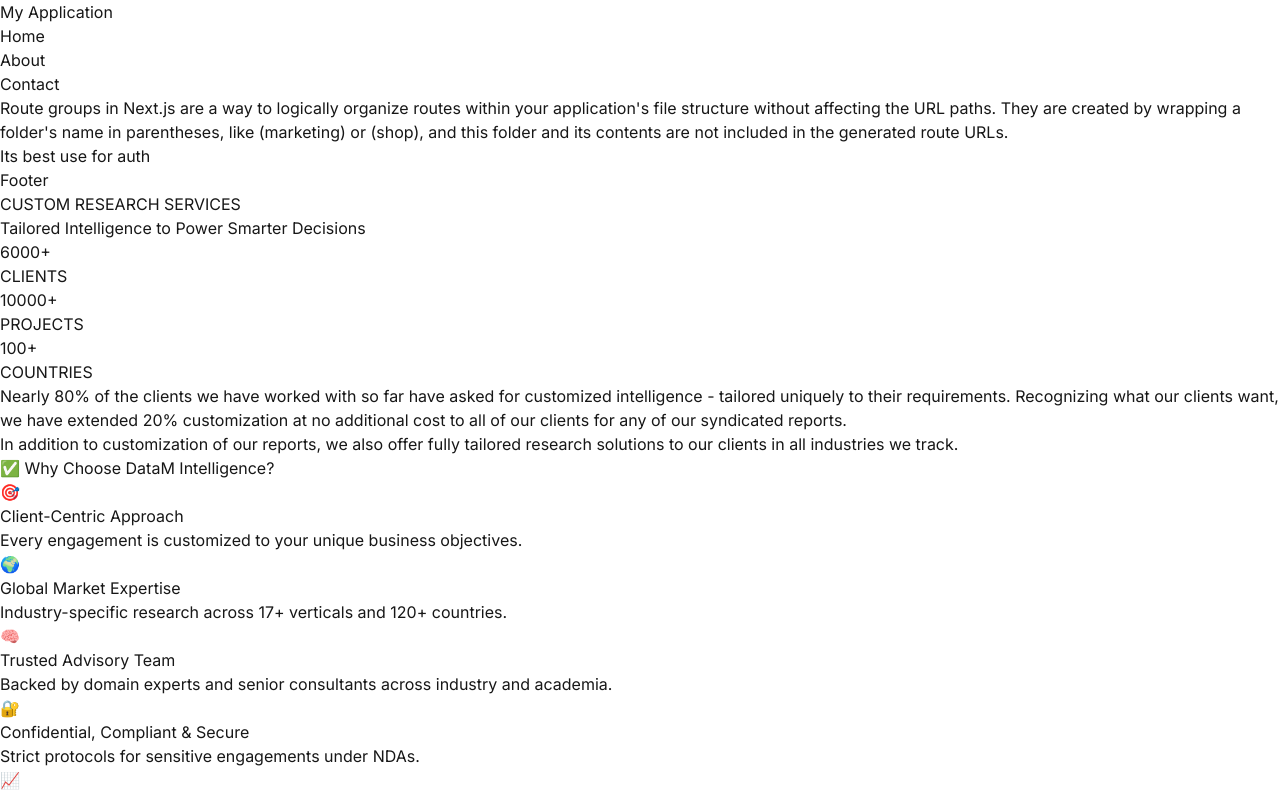
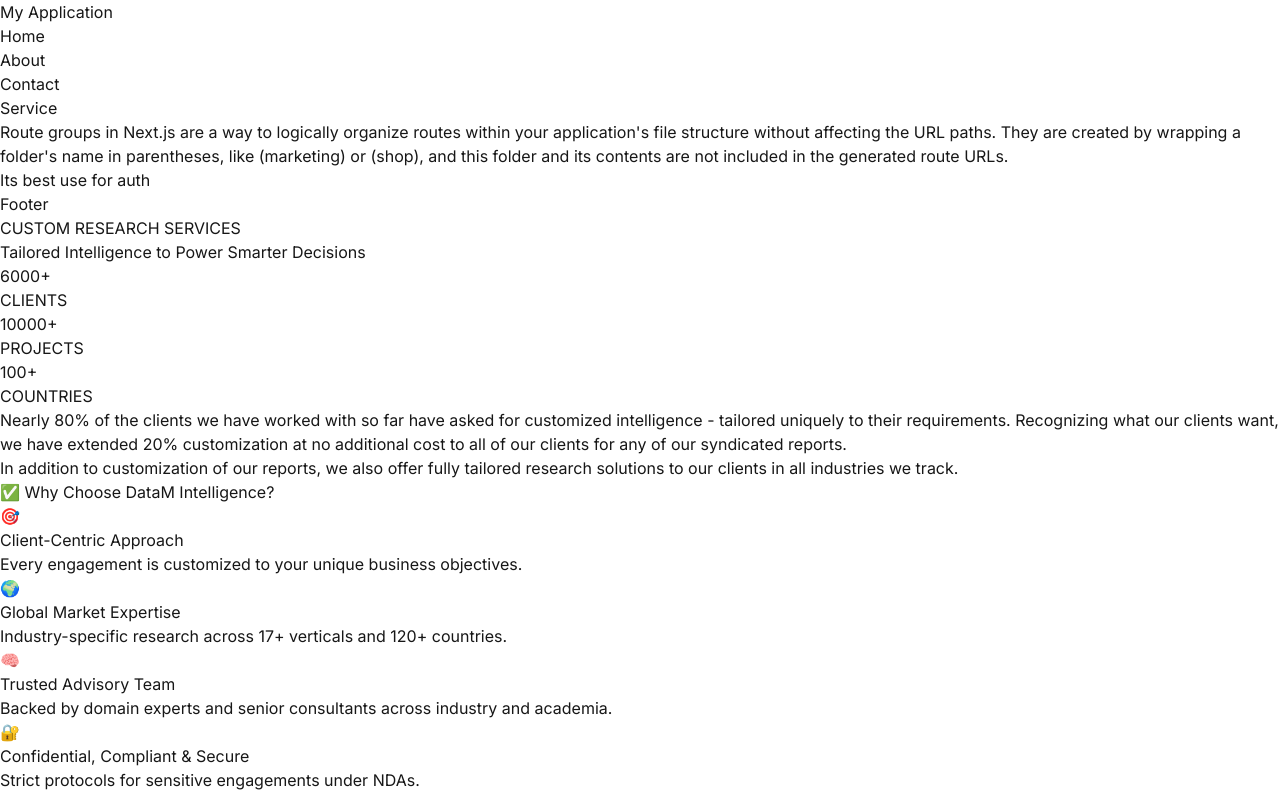
Before and after one commit to ShyamMatam/nextjs1, a Next.js app: page / in a window 1280 px wide. Shown: the top 794 px of the page. Built offline with nearby package versions, Linux system fonts and the light colour scheme.

Commit message:
Update Header.js

```diff
--- a/src/components/Header.js
+++ b/src/components/Header.js
@@ -10,6 +10,7 @@
                 <li><a href="/" className="hover:underline">Home</a></li>
                 <li><a href="/about" className="hover:underline">About</a></li>
                 <li><a href="/contact" className="hover:underline">Contact</a></li>
+                <li><a href="#" className='hover:underline'>Service</a></li>
             </ul>
             </nav>
         </header>
```
